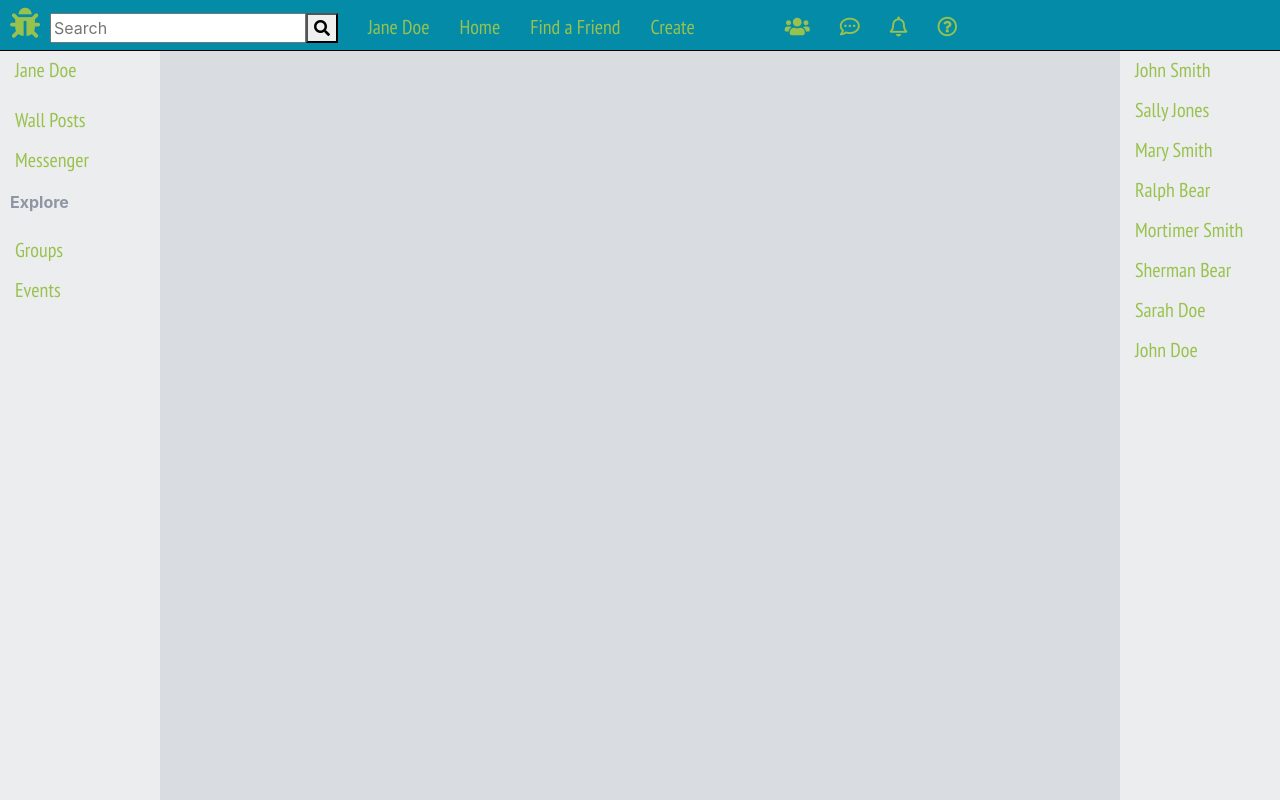
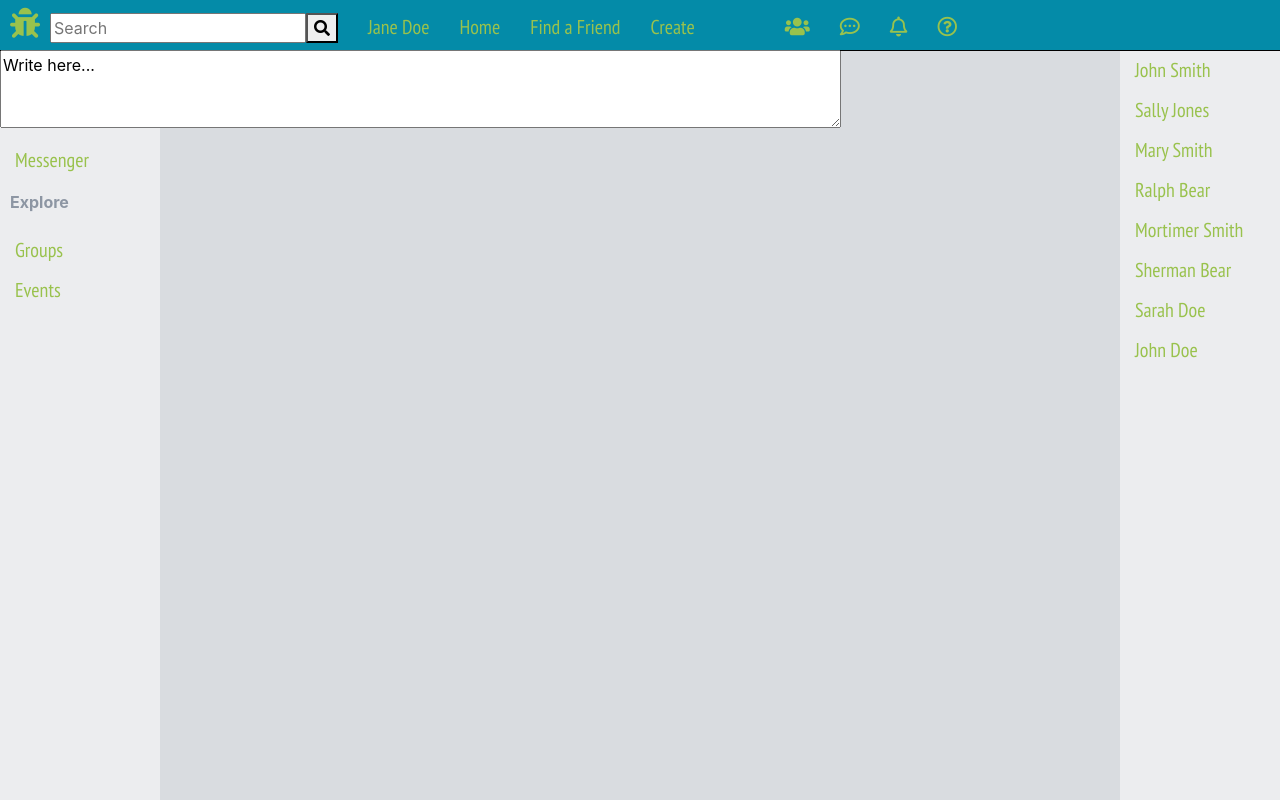
Before and after one commit to Estultz731/react-socialmedia-site, a React (Create React App) app: page / in a window 1280 px wide. Built offline with nearby package versions, Linux system fonts and the light colour scheme.

Commit message:
added text box

```diff
--- a/src/App.js
+++ b/src/App.js
@@ -66,6 +66,7 @@ function App() {
         <a className='events' href='#events'>
           Events
         </a>
+      </div>
       <div className='rightSidebar'>
         <a className='friend1' href='#friend1'>
           John Smith
@@ -92,7 +93,9 @@ function App() {
           John Doe
         </a>
       </div>
-      </div>
+      <textarea className='textBox' rows='3' cols='80'>
+        Write here...
+      </textarea>
     </>
   );
 }
```
Lines whose indentation alone changed are shown as unchanged.
